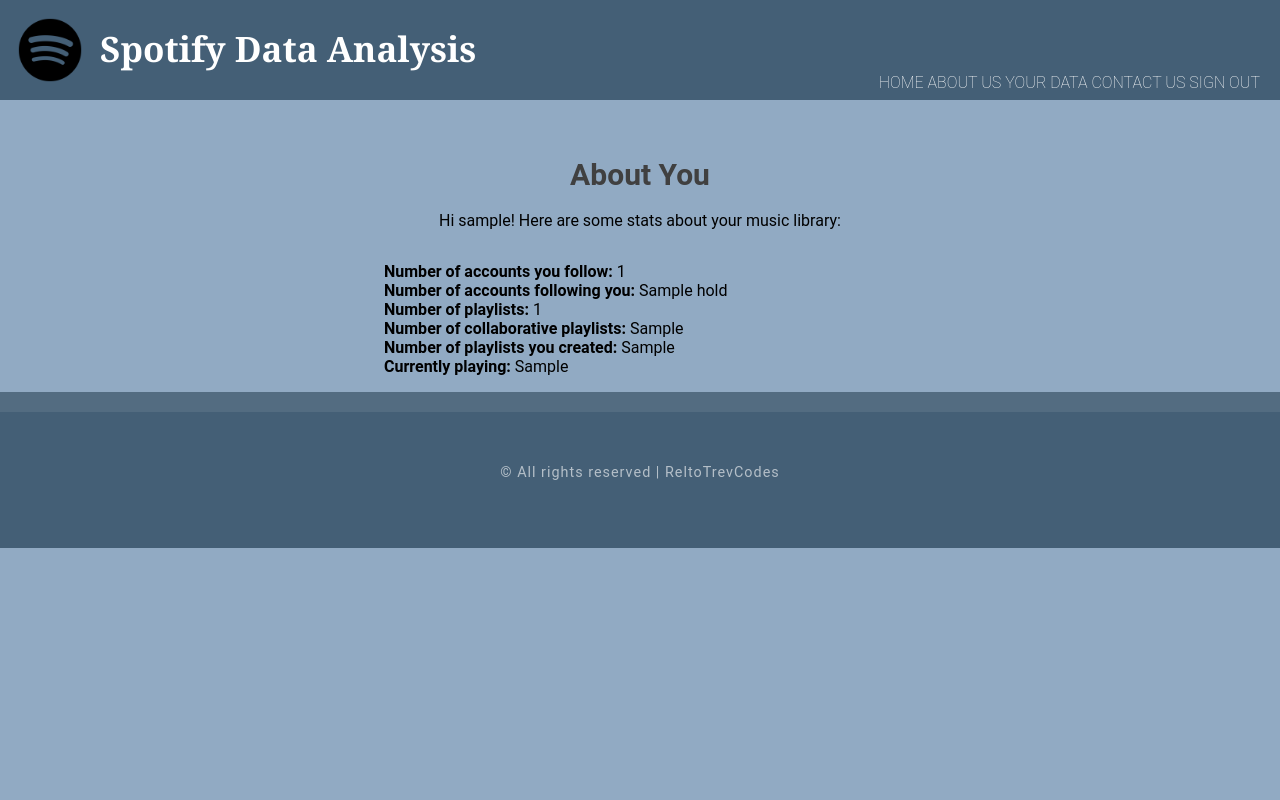
After one commit to sheltoncarr/spotify_app, a Flask app: template templates/user_data.html in a window 1280 px wide. The commit adds this page. Run offline with Flask 3, Linux system fonts and the light colour scheme; the template is opened without the code that fills it: most values are stand-ins (such as "Sample title", 1, 10 or a date in 2020).

Commit message:
Big commit
Changed the sign-in page to look nicer and give the user the option of signing in to their account or as a guest (functionality of guest still coming).
Added the "your data" page which prints a few details about the user's account
Fixed the data display so the tables are centered, have nicer headers and look better overall

```diff
--- a/app.py
+++ b/app.py
@@ -66,26 +66,38 @@
     cache_handler = spotipy.cache_handler.FlaskSessionCacheHandler(session)
     auth_manager = spotipy.oauth2.SpotifyOAuth(scope='user-read-currently-playing playlist-modify-private user-library-read user-read-recently-played user-top-read',
                                                cache_handler=cache_handler,
-                                               show_dialog=True,
-                                               redirect_uri=SPOTIPY_REDIRECT_URI)
+                                               show_dialog=True, redirect_uri=SPOTIPY_REDIRECT_URI)
+
+    if not auth_manager.validate_token(cache_handler.get_cached_token()):
+        # Step 1. Display sign in link when no token
+        auth_url = auth_manager.get_authorize_url()
+        return render_template('sign_in.html',url=auth_url)
+
+    global user_name
 
     if request.args.get("code"):
         # Step 2. Being redirected from Spotify auth page
         auth_manager.get_access_token(request.args.get("code"))
         return redirect('/')
 
+    if type(auth_manager) == spotipy.oauth2.SpotifyOAuth:
+        # Step 3. Signed in, display data
+        spotify = spotipy.Spotify(auth_manager=auth_manager)
+        user_name = spotify.me()["display_name"]
+        return render_template('index.html',user_name=user_name,dataEvent='Your data:')
 
-    if not auth_manager.validate_token(cache_handler.get_cached_token()):
-        # Step 1. Display sign in link when no token
-        auth_url = auth_manager.get_authorize_url()
-        return f'<h2 style="font-size:80px; text-align:center;"><a href="{auth_url}">Sign in</a> </h2>'
 
-    # Step 3. Signed in, display data
-    spotify = spotipy.Spotify(auth_manager=auth_manager)
-    global user_name
-    user_name = spotify.me()["display_name"]
-    return render_template('index.html',user_name=user_name)
-
+@app.route('/guest')
+def guest_index():
+    cache_handler = spotipy.cache_handler.FlaskSessionCacheHandler(session)
+    auth_manager = spotipy.oauth2.SpotifyOAuth(scope='user-read-currently-playing playlist-modify-private user-library-read user-read-recently-played user-top-read',
+                                               cache_handler=cache_handler,
+                                               show_dialog=True,
+                                               client_id='2a6e6899e82044f1bb9acf08fac203fc',
+                                               client_secret='ec72902fa776481281cb845235aaf3e4',
+                                               redirect_uri=SPOTIPY_REDIRECT_URI)
+    user_name = 'Guest'
+    return render_template('index.html',user_name=user_name,dataEvent='')
 
 @app.route('/sign_out')
 def sign_out():
@@ -93,44 +105,33 @@
     return redirect('/')
 
 
-# @app.route('/playlists')
-# def playlists():
+# @app.route('/current_user')
+# def current_user():
+#     cache_handler = spotipy.cache_handler.FlaskSessionCacheHandler(session)
+#     auth_manager = spotipy.oauth2.SpotifyOAuth(cache_handler=cache_handler, redirect_uri=SPOTIPY_REDIRECT_URI)
+#     if not auth_manager.validate_token(cache_handler.get_cached_token()):
+#         return redirect('/')
+#     spotify = spotipy.Spotify(auth_manager=auth_manager)
+#     return spotify.current_user()
+
+
+# @app.route('/currently_playing')
+# def get_currently_playing():
 #     cache_handler = spotipy.cache_handler.FlaskSessionCacheHandler(session)
 #     auth_manager = spotipy.oauth2.SpotifyOAuth(cache_handler=cache_handler, redirect_uri=SPOTIPY_REDIRECT_URI)
 #     if not auth_manager.validate_token(cache_handler.get_cached_token()):
 #         return redirect('/')
 
 #     spotify = spotipy.Spotify(auth_manager=auth_manager)
-#     return spotify.current_user_playlists()
 
+#     track = spotify.current_user_playing_track()
 
-@app.route('/current_user')
-def current_user():
-    cache_handler = spotipy.cache_handler.FlaskSessionCacheHandler(session)
-    auth_manager = spotipy.oauth2.SpotifyOAuth(cache_handler=cache_handler, redirect_uri=SPOTIPY_REDIRECT_URI)
-    if not auth_manager.validate_token(cache_handler.get_cached_token()):
-        return redirect('/')
-    spotify = spotipy.Spotify(auth_manager=auth_manager)
-    return spotify.current_user()
-
-
-@app.route('/currently_playing')
-def get_currently_playing():
-    cache_handler = spotipy.cache_handler.FlaskSessionCacheHandler(session)
-    auth_manager = spotipy.oauth2.SpotifyOAuth(cache_handler=cache_handler, redirect_uri=SPOTIPY_REDIRECT_URI)
-    if not auth_manager.validate_token(cache_handler.get_cached_token()):
-        return redirect('/')
-
-    spotify = spotipy.Spotify(auth_manager=auth_manager)
-
-    track = spotify.current_user_playing_track()
-
-    if not track is None:
-        df = current_track.get_current_track(spotify)
-        title = 'Currently Playing'
-        return render_template('index.html',tables=[df.to_html(classes='data',justify='center')],titles=['','Currently Playing'],
-                                                user_name=user_name,dataEvent=title)
-    return "No track currently playing."
+#     if not track is None:
+#         df = current_track.get_current_track(spotify)
+#         title = 'Currently Playing'
+#         return render_template('index.html',tables=[df.to_html(classes='data',justify='center')],titles=['Currently Playing'],
+#                                                 user_name=user_name,dataEvent=title)
+#     return "No track currently playing."
 
 
 @app.route('/most_recent_tracks')
@@ -145,7 +146,7 @@
     df = recently_played_tracks.most_recently_played_tracks(spotify)
     title = 'Most Recent Tracks:'
 
-    return render_template('index.html',tables=[df.to_html(classes='data',justify='center')],titles=['','Most Recent Tracks'],
+    return render_template('index.html',tables=[df.to_html(classes='data',justify='center')],titles=['Most Recent Tracks'],
                                                 user_name=user_name,dataEvent=title)
 
 
@@ -155,7 +156,7 @@
     auth_manager = spotipy.oauth2.SpotifyOAuth(cache_handler=cache_handler, redirect_uri=SPOTIPY_REDIRECT_URI)
     if not auth_manager.validate_token(cache_handler.get_cached_token()):
         return redirect('/')
-
+    print(request.url_rule)
     spotify = spotipy.Spotify(auth_manager=auth_manager)
 
     df1 = top_artists.get_top_artists_short_term_df(spotify)
@@ -165,7 +166,7 @@
 
 
     return render_template('index.html',tables=[df1.to_html(classes='data',justify='center'),df2.to_html(classes='data',justify='center'),
-                                                df3.to_html(classes='data',justify='center')],titles=['','Short Term','Medium Term','Long Term'],
+                                                df3.to_html(classes='data',justify='center')],titles=['Short Term','Medium Term','Long Term'],
                                                 user_name=user_name,dataEvent=title)
 
 
@@ -184,7 +185,7 @@
     title = 'Your Top Tracks:'
 
     return render_template('index.html',tables=[df1.to_html(classes='data',justify='center'),df2.to_html(classes='data',justify='center'),
-                                                df3.to_html(classes='data',justify='center')],titles=['','Short Term','Medium Term','Long Term'],
+                                                df3.to_html(classes='data',justify='center')],titles=['Short Term','Medium Term','Long Term'],
                                                 user_name=user_name,dataEvent=title)
 
 
@@ -203,7 +204,7 @@
     title = 'Your Top Genres:'
 
     return render_template('index.html',tables=[df1.to_html(classes='data',justify='center'),df2.to_html(classes='data',justify='center'),
-                                                df3.to_html(classes='data',justify='center')],titles=['','Short Term','Medium Term','Long Term'],
+                                                df3.to_html(classes='data',justify='center')],titles=['Short Term','Medium Term','Long Term'],
                                                 user_name=user_name,dataEvent=title)
 
 
@@ -222,7 +223,7 @@
     title = 'Your Audio Features:'
 
     return render_template('index.html',tables=[df1.to_html(classes='data',justify='center'),df2.to_html(classes='data',justify='center'),
-                                                df3.to_html(classes='data',justify='center')],titles=['','Short Term','Medium Term','Long Term'],
+                                                df3.to_html(classes='data',justify='center')],titles=['Short Term','Medium Term','Long Term'],
                                                 user_name=user_name,dataEvent=title)
 
 
@@ -246,7 +247,7 @@
     return render_template('index.html',tables=[df1.to_html(classes='data',justify='center'),df2.to_html(classes='data',justify='center'),
                                                 df3.to_html(classes='data',justify='center'),df4.to_html(classes='data',justify='center'),
                                                 df5.to_html(classes='data',justify='center'),df6.to_html(classes='data',justify='center')],
-                                                titles=['','Based on Top Tracks (Short Term)','Based on Top Tracks (Medium Term)','Based on Top Tracks (Long Term)',
+                                                titles=['Based on Top Tracks (Short Term)','Based on Top Tracks (Medium Term)','Based on Top Tracks (Long Term)',
                                                         'Based on Top Artists (Short Term)','Based on Top Artists (Medium Term)','Based on Top Artists (Long Term)'],
                                                 user_name=user_name,dataEvent=title)
 
@@ -266,13 +267,59 @@
     title = 'Popularity of Your Top Artists (Sorted by Popularity):'
 
     return render_template('index.html',tables=[df1.to_html(classes='data',justify='center'),df2.to_html(classes='data',justify='center'),
-                                                df3.to_html(classes='data',justify='center')],titles=['','Short Term','Medium Term','Long Term'],
+                                                df3.to_html(classes='data',justify='center')],titles=['Short Term','Medium Term','Long Term'],
                                                 user_name=user_name,dataEvent=title)
 
 
 @app.route('/about_us')
 def about_us():
     return render_template('about.html')
+
+@app.route('/your_data')
+def user_data():
+    cache_handler = spotipy.cache_handler.FlaskSessionCacheHandler(session)
+    auth_manager = spotipy.oauth2.SpotifyOAuth(cache_handler=cache_handler, redirect_uri=SPOTIPY_REDIRECT_URI)
+    if not auth_manager.validate_token(cache_handler.get_cached_token()):
+        return redirect('/')
+    spotify = spotipy.Spotify(auth_manager=auth_manager)
+    # user name
+    user_name = spotify.me()["display_name"]
+
+    # follower count
+    follower_count = spotify.me()["followers"]["total"]
+
+    list_of_playlists = spotify.current_user_playlists()["items"]
+    # total number of playlists
+    playlists = len(list_of_playlists)
+
+    # number of collaborative playlists
+    collaborative_playlists = 0
+    for idx in range(len(list_of_playlists)):
+        if not list_of_playlists[idx]["collaborative"] is False:
+            collaborative_playlists += 1
+
+    # number of playlists owned by the user
+    owned_playlists = 0
+    for idx in range(len(list_of_playlists)):
+        if list_of_playlists[idx]["owner"]["display_name"] == user_name:
+            owned_playlists += 1
+
+    hold = "It's coming"
+
+    # currently playing
+    track = spotify.current_user_playing_track()
+    if not track is None:
+        result = spotify.current_user_playing_track()
+        track_title = result['item']['name']
+        artist_list = ', '.join(artist['name'] for artist in result['item']['artists'])
+        current_song = track_title + ' by ' + artist_list
+    if track is None:
+        current_song = 'No song is playing'
+
+    return render_template('user_data.html',user_name=user_name,follower_count=follower_count,
+                           playlist_count=playlists,collaborative_playlists=collaborative_playlists,
+                           owned_playlists=owned_playlists,hold=hold,current_song=current_song)
+
 
 
 '''
--- a/static/style.css
+++ b/static/style.css
@@ -1,5 +1,8 @@
 html, body{
-	height: 100%;
+	/* height: 100%; */
+	min-height: 100vh;
+	display: flex;
+	flex-direction: column;
 }
 
 body{
@@ -193,12 +215,23 @@
 	columns: 2;
 }
 
+#user_data{
+	display: block;
+	width: fit-content;
+	padding-left: 30%;
+	padding-top: 10px;
+}
+
+#user_data ul{
+	text-align: left;
+	margin: none;
+}
 
 .column img {
 	margin-top: 8px;
 	vertical-align: middle;
 	width: 200px;
-	height: 280px;
+	height: 240px;
 	border: 3px solid black;
 	border-radius: 10%;
 	border-color: #404040;
@@ -210,13 +243,11 @@
 	padding-left: 10%;
 }
 
-
 #footer{
     overflow: hidden;
     text-align: center;
 	width: 100%;
-    margin-top: 50px;
-	position:static;
+    margin-top: auto;
 	bottom: 0px;
 }
 
--- a/templates/about.html
+++ b/templates/about.html
@@ -21,9 +21,9 @@
                 </div>
 
                 <div class="column">
-                    <img src="static/images/evan.png" />
+                    <img src="static/images/shelton.png" />
                     <p>
-                        Trev is a tree. Here is a bunch of text that means absolutely nothing
+                        Relto is a dongus. Here is a bunch of text that means absolutely nothing
                         because I need to fill the space. I'm going to start typing in wolof
                         for now apparent reason. Buma amee jot ak wersuk, dinaa cat sama mag bu jigeen
                         bu wesu ndaxte moom dafa jeek kay. Begg naa ko def leegi, waaye menuma ndaxte
--- a/templates/base.html
+++ b/templates/base.html
@@ -4,7 +4,7 @@
     <meta charset="utf-8">
     <meta name="viewport" content="width=device-width, initial-scale=1, shrink-to-fit=no">
     <meta name="description" content="Relto and Trev's Spotify Stats">
-    <title>Spotify Analysis By Relto and Trev</title>
+    <title>Spotify Analysis</title>
     <link rel="stylesheet" href="{{ url_for('static', filename= 'style.css') }}">
     <script src="app.js"></script>
 
@@ -32,9 +32,9 @@
                             rel="follow">Home</a></li>
                         <li><a href="/about_us" target="_self"
                             rel="follow">About Us</a></li>
-                        <li><a href="/Your_Data" target="_self"
+                        <li><a href="/your_data" target="_self"
                             rel="follow">Your Data</a></li>
-                        <li><a href="/Contact_Us" target="_self"
+                        <li><a href="/contact_us" target="_self"
                             rel="follow">Contact Us</a></li>
                         <li><a href="/sign_out">Sign Out<a/>
                     </ul>
--- /dev/null
+++ b/templates/user_data.html
@@ -0,0 +1,26 @@
+{% extends 'base.html' %}
+
+{% block content %}
+    <main>
+        <section >
+            <h1 class="title" style="font-size: 30px;">
+                About You
+            </h1>
+            <p style="text-align: center; padding-top: 15px;">
+                Hi {{user_name}}! Here are some stats about your music library:
+            </p>
+            <div id="user_data">
+                <ul>
+                    <li> <b>Number of accounts you follow:</b> {{follower_count}}</li>
+                    <li> <b>Number of accounts following you:</b> {{hold}}</li>
+                    <li> <b>Number of playlists:</b> {{playlist_count}}</li>
+                    <li> <b>Number of collaborative playlists:</b> {{collaborative_playlists}}</li>
+                    <li> <b>Number of playlists you created:</b> {{owned_playlists}}</li>
+                    <li> <b>Currently playing:</b> {{current_song}}</li>
+                </ul>
+
+            </div>
+        </section>
+
+    </main>
+{% endblock %}
```
Also changed, not shown: other parts of static/style.css (+33 -14 lines), static/sign_in.css (added, +22 -0 lines), templates/index.html (+7 -12 lines), templates/sign_in.html (added, +23 -0 lines).
